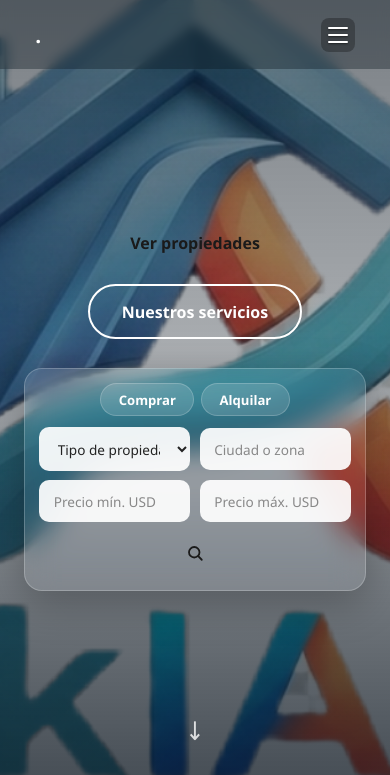
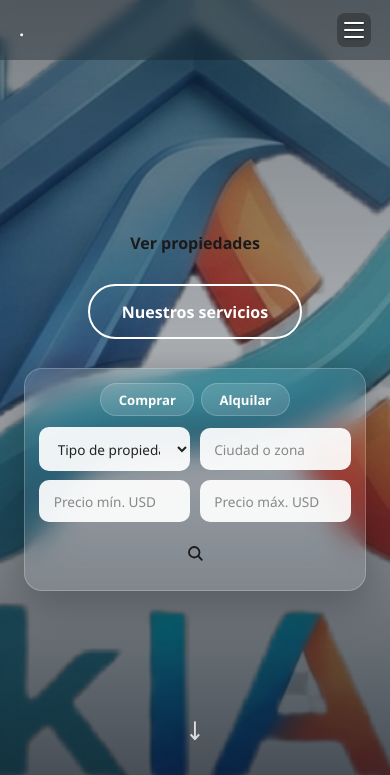
Before and after one commit to iaworkca-del/tuinmueble, a FastAPI app: template templates/public/index.html in a window 390 px wide. Shown: the top 775 px of the page. Run offline with FastAPI, Linux system fonts and the light colour scheme; the template is opened without the code that fills it, so the values that code supplies are empty; parts of the project's set-up code (start-up, migrations or seed data) failed here and were passed over.

Commit message:
Fix: menu movil colapsaba a 0px de ancho con logo real, y CSS/JS quedaban cacheados
El boton hamburguesa no tenia flex-shrink:0, asi que en pantallas angostas
con logo + nombre de agencia largos, el navegador lo encogia hasta 0px de
ancho (invisible, no era solo un problema de contraste). Tambien se reduce
el logo/texto de la marca en movil para dar mas espacio.

Se agrega cache-busting (?v=mtime) a public.css y parallax.js para que un
deploy nuevo no dependa de que el navegador/operador movil revalide la
cache correctamente.

Co-Authored-By: Claude Sonnet 5 <noreply@anthropic.com>

```diff
--- a/static/css/public.css
+++ b/static/css/public.css
@@ -74,7 +74,9 @@ body.publico {
   justify-content: center;
   gap: 5px;
   width: 34px;
+  min-width: 34px;
   height: 34px;
+  flex-shrink: 0;
   background: rgba(0,0,0,0.28);
   border: none;
   border-radius: 8px;
@@ -92,6 +94,9 @@ body.publico {
 }
 @media (max-width: 800px) {
   .pub-nav-toggle { display: flex; }
+  .pub-nav { padding: 0.8rem 1.2rem; }
+  .pub-nav .marca { min-width: 0; font-size: 1.05rem; gap: 0.4rem; }
+  .pub-nav .marca-logo { height: 40px; max-width: 120px; }
   .pub-nav .links {
     position: absolute;
     top: 100%;
--- a/templates/public/base.html
+++ b/templates/public/base.html
@@ -15,7 +15,7 @@
   <meta name="twitter:card" content="summary" />
   {% endif %}
 
-  <link rel="stylesheet" href="/static/css/public.css" />
+  <link rel="stylesheet" href="/static/css/public.css?v={{ asset_version('static/css/public.css') }}" />
   <style>
     :root {
       --pub-primario: {{ branding.color_primario }};
@@ -77,7 +77,7 @@
 ] %}
 {% include 'public/_footer.html' %}
 
-<script src="/static/js/parallax.js"></script>
+<script src="/static/js/parallax.js?v={{ asset_version('static/js/parallax.js') }}"></script>
 {% block scripts_extra %}{% endblock %}
 </body>
 </html>
```
Also changed, not shown: main.py (+13 -0 lines).
